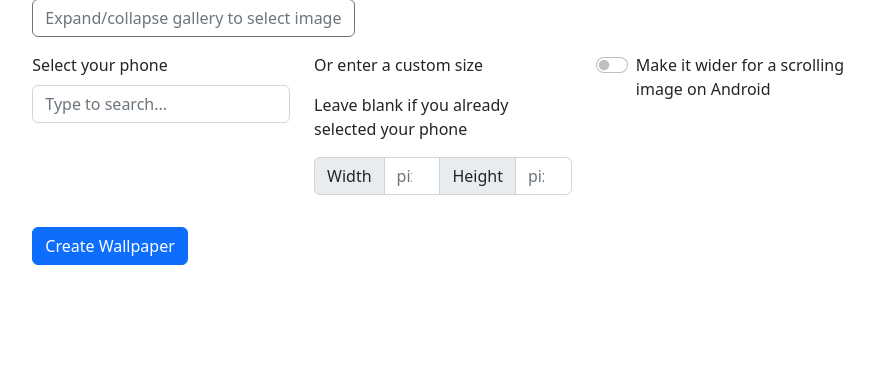
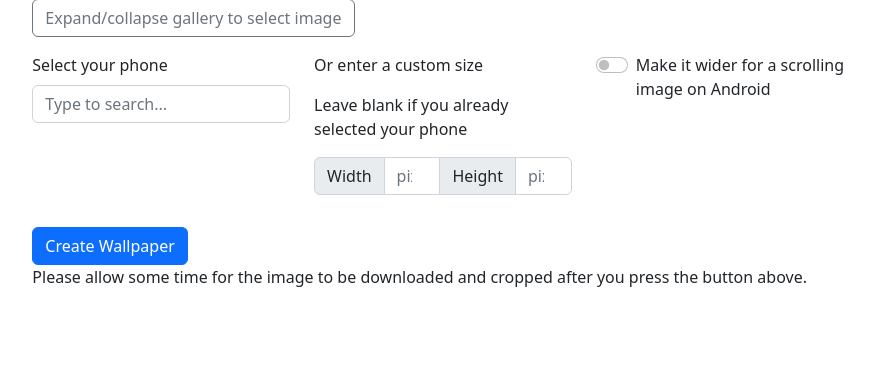
Before and after one commit to PicoPlanetDev/webb-wallpaper, a Flask app: page / in a window 1280 px wide. Shown: the part 149-528 px from the top of the page, without its empty margins (197-1071 px from the left). Run offline with Flask 2, Linux system fonts and the light colour scheme.

Commit message:
Added note below Create Wallpaper button

```diff
--- a/templates/index.html
+++ b/templates/index.html
@@ -80,6 +80,7 @@
                 </div>
                 <!-- Submit button -->
                 <button type="submit" class="btn btn-primary">Create Wallpaper</button>
+                <p class="fw-light">Please allow some time for the image to be downloaded and cropped after you press the button above.</p>
             </form>
         </main>
     </div>
```
